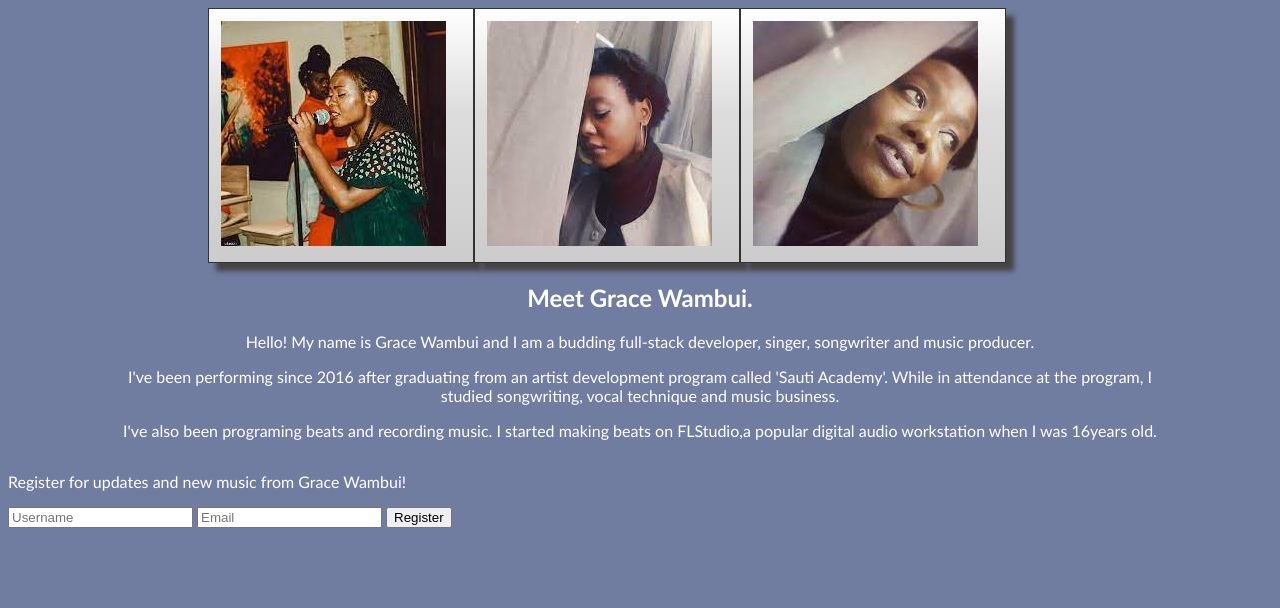
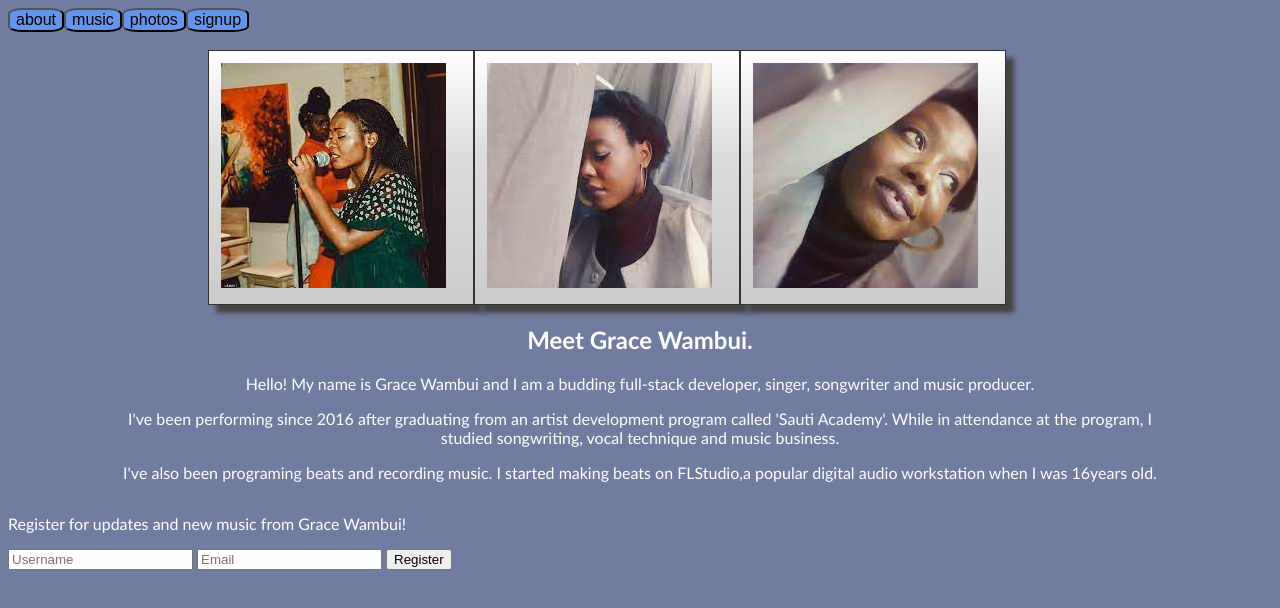
Before and after one commit to graceywambui/portfolio, a plain HTML site: page index.html in a window 1280 px wide. Drawn offline with Linux system fonts and the light colour scheme.

Commit message:
buttons and css styling

```diff
--- a/index.html
+++ b/index.html
@@ -9,6 +9,13 @@
 </head>
 <body>
     <div>
+        <div id="btndiv">
+            <button class="btn">about</button>
+            <button class="btn">music</button>
+            <button class="btn">photos</button>
+            <button class="btn">signup</button>
+        </div>
+        <br>
         <section>
             <div id="divcontainer1">
                 <div class="shadowbox"><img src="./photo1.jpeg" alt="photo of Grace Wambui"></div>
--- a/style.css
+++ b/style.css
@@ -17,7 +17,23 @@ section{
     align: center;
     margin-left:200px;
 }
+.btn{
+    font-size: medium;
+    border-radius: 25%;
+    background-color: cornflowerblue;
+    text-align: center;
 
+}
+
+button:hover{
+    background-color: white;
+}
+
+#btndiv{
+    display:flex;
+    flex-direction: row;
+    align-items: right;
+}
 .shadowbox{
     width: 15em;
   border: 1px solid #333;
```
